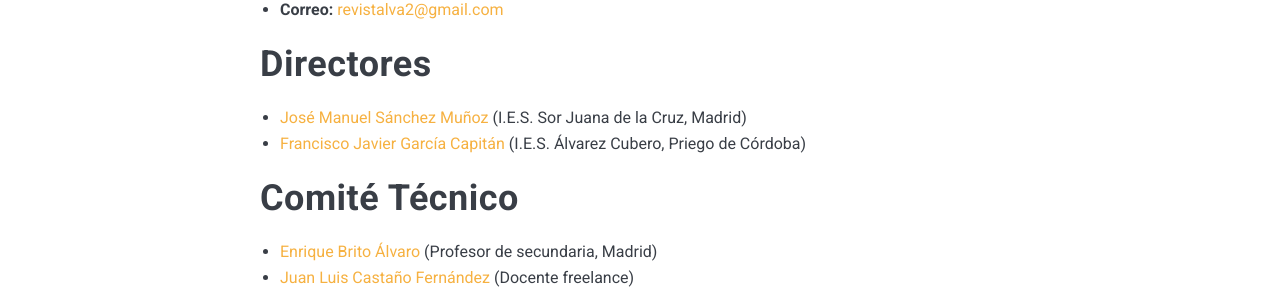
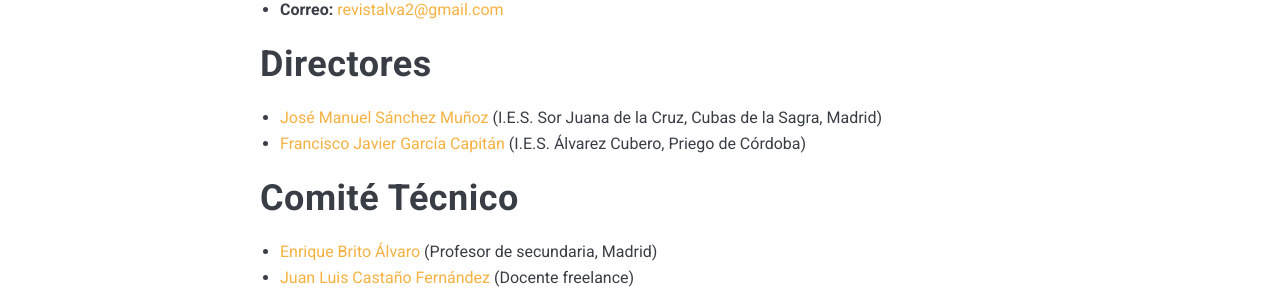
Before and after one commit to revistalva2/lva2.github.io, a Jekyll site: the page built from _pages/01-ficha_bibliografica.markdown, in a window 1280 px wide. Shown: the part 567-861 px from the top of the page. Built offline with Jekyll 4.4.1, drawn with Linux system fonts in a browser that asks for light colours; nearby versions of some CDN libraries.

Commit message:
Update 01-ficha_bibliografica.markdown

```diff
--- a/_pages/01-ficha_bibliografica.markdown
+++ b/_pages/01-ficha_bibliografica.markdown
@@ -22,7 +22,7 @@
 
 # Directores
 
-- [José Manuel Sánchez Muñoz](mailto:jose.sm@educa.madrid.org) (I.E.S. Sor Juana de la Cruz, Madrid)
+- [José Manuel Sánchez Muñoz](mailto:jose.sm@educa.madrid.org) (I.E.S. Sor Juana de la Cruz, Cubas de la Sagra, Madrid)
 - [Francisco Javier García Capitán](mailto:garciacapitan@gmail.com) (I.E.S. Álvarez Cubero, Priego de Córdoba)
 
 # Comité Técnico
```
